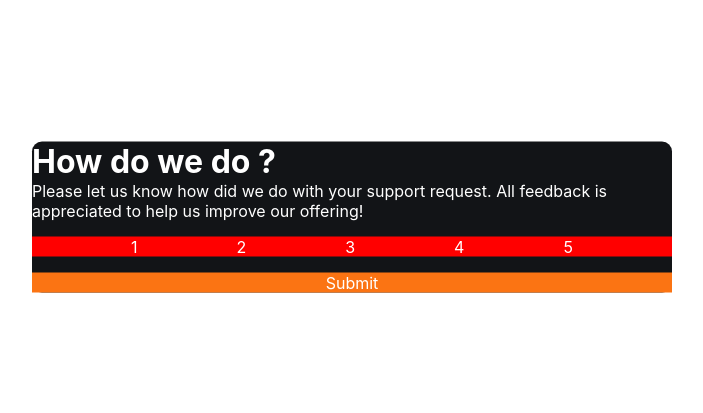
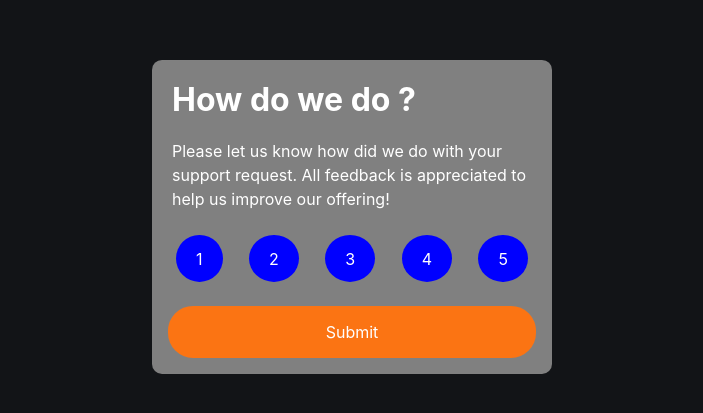
Before and after one commit to preetamvarun/Interactive-Rating-Component, a React (Create React App) app: page / in a window 1280 px wide. Shown: the part 183-596 px from the top of the page, without its empty margins (288-991 px from the left). Built offline with nearby package versions, Linux system fonts and the light colour scheme.

Commit message:
continued coding dashboard component. styling things in dashboard component

```diff
--- a/src/Dashboardcomponent/Dashboardstyles.css
+++ b/src/Dashboardcomponent/Dashboardstyles.css
@@ -1,19 +1,35 @@
 .Main-Dashboard{
-    background-color: hsl(216, 12%, 8%);
+    background-color: grey;
     color : white;
     position : absolute;
     top : 50%;
     left : 50%;
     transform: translate(-50%,-50%);
     border-radius : 10px;
+    width : 400px;
+}
+
+.Main-Dashboard p{
+    line-height: 1.5rem;
+}
+
+.Main-Dashboard h1, .Main-Dashboard p{
+    margin : 1.25rem;
 }
 
 .Main-Dashboard .Rating-Links{
-    background-color: red;
+    /* background-color: red; */
     display: flex;
     flex-direction: row;
-    justify-content: space-evenly;
-    margin : 1rem 0rem;
+    justify-content: space-between;
+    margin : 1.5rem;
+}
+
+.Main-Dashboard .Rating-Links .Rating-Value{
+    background-color : blue;
+    border-radius : 100%;
+    padding : .85rem 1.25rem;
+    border : none;
 }
 
 .Main-Dashboard .Submit-Btn{
@@ -22,4 +38,7 @@
     color : #fff;
     background-color : hsl(25, 97%, 53%);
     text-align : center;
+    margin : 1rem;
+    border-radius : 25px;
+    padding : 1rem 0rem;
 }
--- a/src/index.css
+++ b/src/index.css
@@ -11,6 +11,7 @@ body {
     sans-serif;
   -webkit-font-smoothing: antialiased;
   -moz-osx-font-smoothing: grayscale;
+  background-color : hsl(216, 12%, 8%);
 }
 
 code {
```
